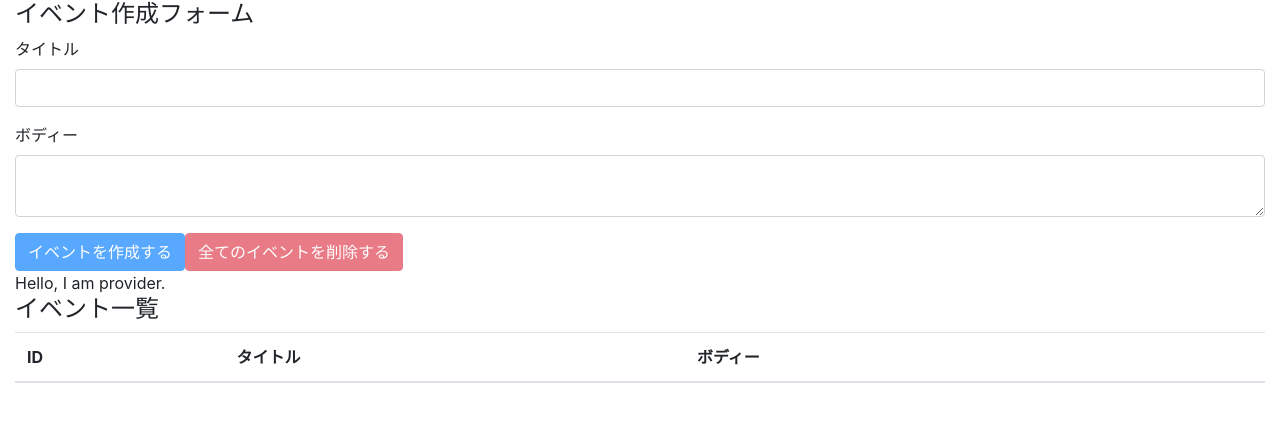
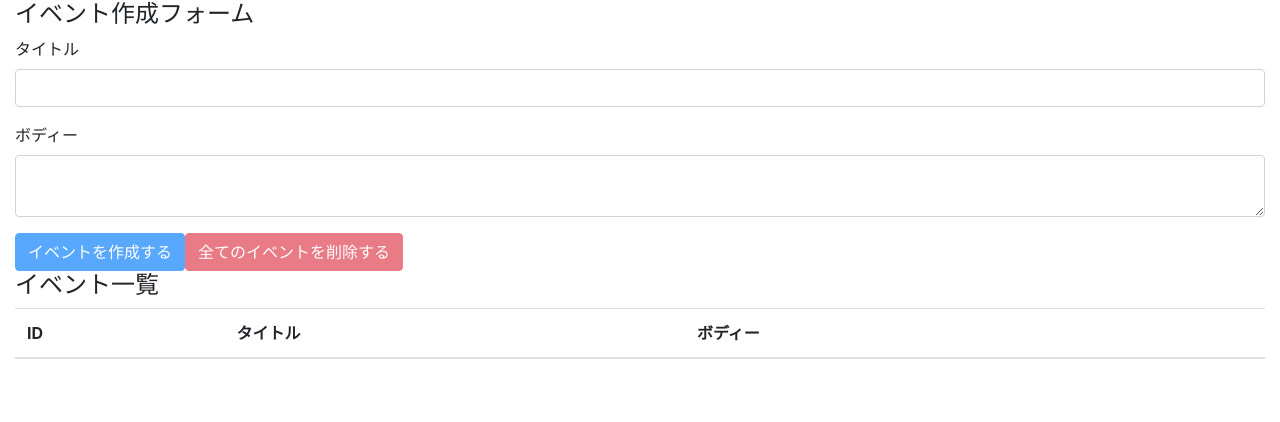
Before and after one commit to taka-take/react-hooks-101, a React (Create React App) app: page / in a window 1280 px wide. Shown: the top 422 px of the page. Built offline with nearby package versions, Linux system fonts and the light colour scheme.

Commit message:
solve prop drilling issue

```diff
--- a/src/components/App.js
+++ b/src/components/App.js
@@ -11,10 +11,10 @@
   const [state, dispatch] = useReducer(reducer, []);
 
   return (
-    <AppContext.Provider value={'Hello, I am provider.'}>
+    <AppContext.Provider value={{ state, dispatch }}>
       <div className="container-fluid">
-        <EventForm state={state} dispatch={dispatch} />
-        <Events state={state} dispatch={dispatch} />
+        <EventForm />
+        <Events />
       </div>
     </AppContext.Provider>
   );
--- a/src/components/Event.js
+++ b/src/components/Event.js
@@ -1,8 +1,10 @@
-import React from 'react';
+import React, { useContext } from 'react';
 
 import { DELETE_EVENT } from '../actions';
+import AppContext from '../contexts/AppContext';
 
-const Event = ({ dispatch, event }) => {
+const Event = ({ event }) => {
+  const { dispatch } = useContext(AppContext);
   const { id, title, body } = event;
   const handleClickDeleteButton = () => {
     const result = window.confirm(
--- a/src/components/EventForm.js
+++ b/src/components/EventForm.js
@@ -1,8 +1,10 @@
-import React, { useState } from 'react';
+import React, { useContext, useState } from 'react';
 
 import { CREATE_EVENT, DELETE_ALL_EVENTS } from '../actions';
+import AppContext from '../contexts/AppContext';
 
-const EventForm = ({ state, dispatch }) => {
+const EventForm = () => {
+  const { state, dispatch } = useContext(AppContext);
   const [title, setTitle] = useState('');
   const [body, setBody] = useState('');
 
--- a/src/components/Events.js
+++ b/src/components/Events.js
@@ -3,11 +3,11 @@
 import Event from './Event';
 import AppContext from '../contexts/AppContext';
 
-const Events = ({ state, dispatch }) => {
-  const value = useContext(AppContext);
+const Events = () => {
+  const { state } = useContext(AppContext);
+
   return (
     <>
-      <div>{value}</div>
       <h4>イベント一覧</h4>
       <table className="table table-hover">
         <thead>
@@ -20,7 +20,7 @@
         </thead>
         <tbody>
           {state.map((event, index) => (
-            <Event key={index} event={event} dispatch={dispatch} />
+            <Event key={index} event={event} />
           ))}
         </tbody>
       </table>
```
